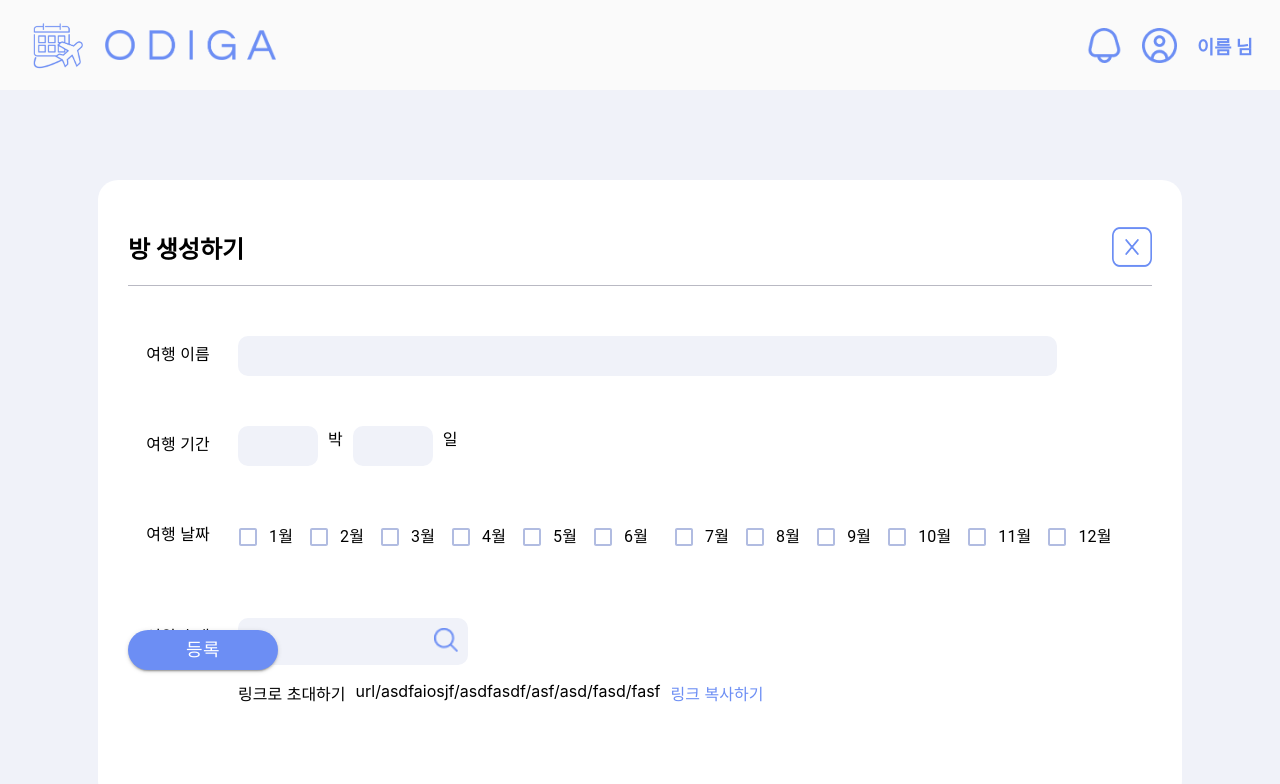
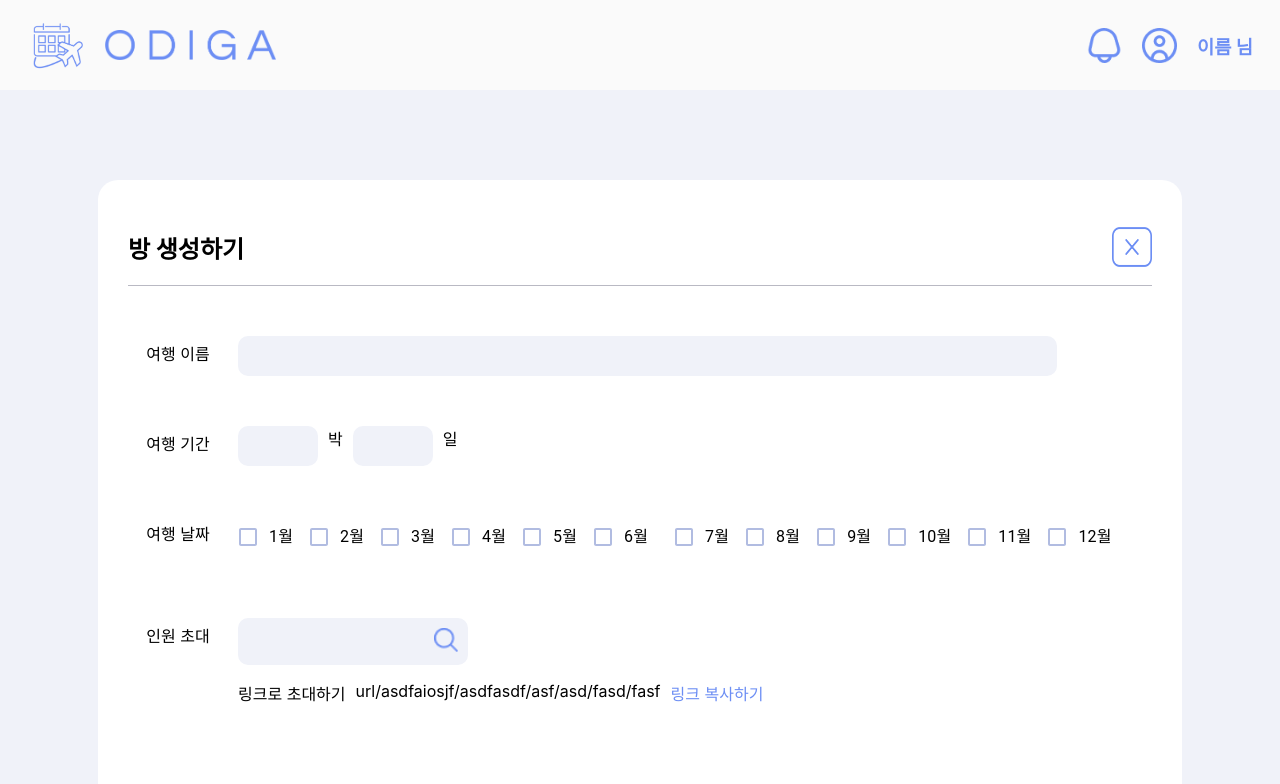
Before and after one commit to O-DI-GA/frontend, a React (Create React App) app: page /createroom in a window 1280 px wide. Shown: the top 784 px of the page. Built offline with nearby package versions, Linux system fonts and the light colour scheme; a web font is replaced by a local one.

Commit message:
Fix : classname css

```diff
--- a/src/css/ReadyRoom.css
+++ b/src/css/ReadyRoom.css
@@ -51,7 +51,7 @@
     width: 70px;
 }
 
-.buttonContainer {
+.attendedPeople .buttonContainer {
     position: absolute;
     bottom: 80px;
 }
```
